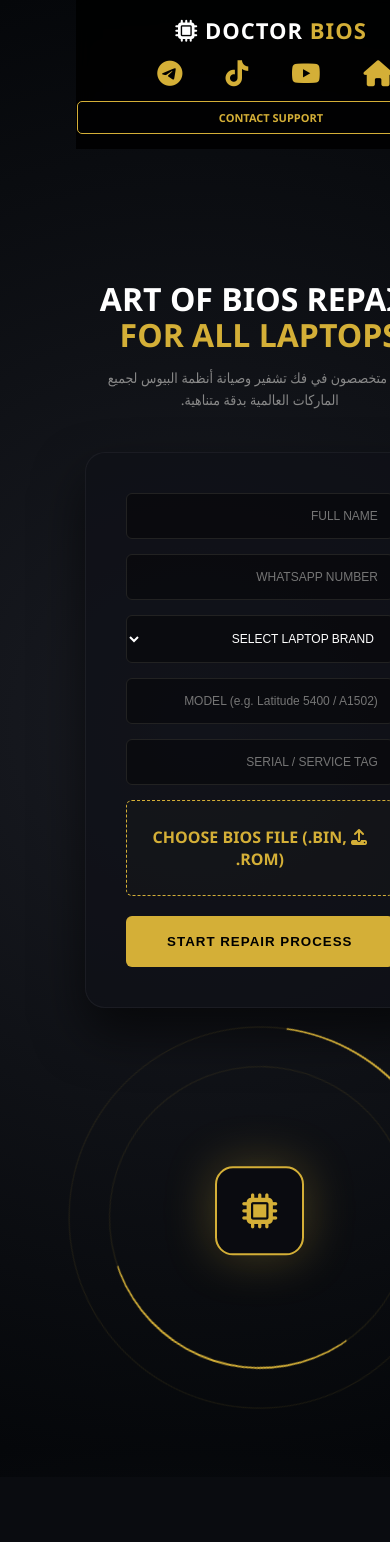
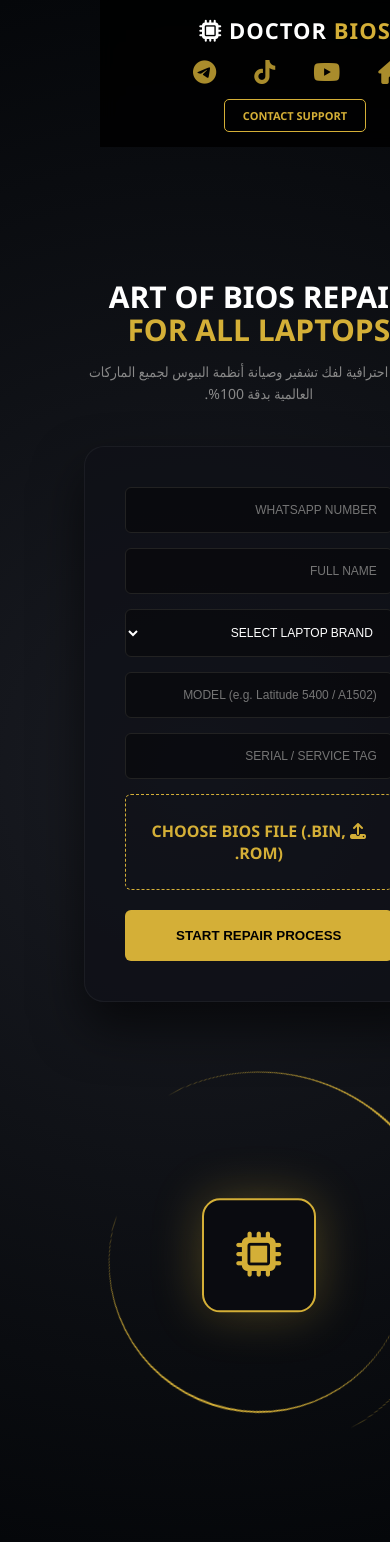
Before and after one commit to alihabosh/DoctorBIOS, a Flask app: page / in a window 390 px wide; the page is wider, and only the part inside the window is pictured. Before the commit the page ends 1408 px from the top of that part, so only its background shows below. Run offline with Flask 3, Linux system fonts and the light colour scheme.

Commit message:
Full Cinematic Diamond Update with Social Media

```diff
--- a/static/style.css
+++ b/static/style.css
@@ -1,268 +1,92 @@
-/*
-   Doctor BIOS - Official Premium CSS
-   Version: 3.0 (Final Stable & Responsive)
-*/
-
+/* Doctor BIOS - Final Premium Style */
 :root {
     --gold: #d4af37;
     --dark-bg: #05070a;
     --gold-glow: rgba(212, 175, 55, 0.3);
 }
 
-/* --- التنسيق العام --- */
 body {
-    margin: 0;
-    background: var(--dark-bg);
-    color: #fff;
+    margin: 0; background: var(--dark-bg); color: #fff;
     font-family: 'Segoe UI', Tahoma, Geneva, Verdana, sans-serif;
     overflow-x: hidden;
     background-image: radial-gradient(circle at 50% 50%, #1a1c23, #05070a);
 }
 
-/* --- الهيدر (Header) --- */
+/* الهيدر */
 .navbar {
-    display: flex;
-    justify-content: space-between;
-    align-items: center;
-    padding: 20px 8%;
-    background: rgba(0,0,0,0.85);
-    backdrop-filter: blur(10px);
-    position: fixed;
-    top: 0;
-    left: 0;
-    right: 0;
-    z-index: 1000;
+    display: flex; justify-content: space-between; align-items: center;
+    padding: 20px 8%; background: rgba(0,0,0,0.85); backdrop-filter: blur(10px);
+    position: fixed; top: 0; left: 0; right: 0; z-index: 1000;
 }
 
-.logo {
-    font-size: 22px;
-    font-weight: 900;
-    letter-spacing: 1px;
-    text-decoration: none;
-    color: #fff;
-}
+.logo { font-size: 22px; font-weight: 900; text-decoration: none; color: #fff; letter-spacing: 1px; }
 .logo span { color: var(--gold); }
 
-.nav-links {
-    display: flex;
-    list-style: none;
-    gap: 25px;
-    margin: 0;
-    padding: 0;
-}
+.nav-links { display: flex; list-style: none; gap: 25px; margin: 0; padding: 0; }
 .nav-links a {
-    color: #fff;
-    text-decoration: none;
-    font-size: 11px;
-    font-weight: bold;
-    opacity: 0.8;
-    transition: 0.3s;
-    display: flex;
-    align-items: center;
-    gap: 8px;
+    color: #fff; text-decoration: none; font-size: 11px; font-weight: bold;
+    opacity: 0.8; transition: 0.3s; display: flex; align-items: center; gap: 8px;
 }
 .nav-links a:hover { opacity: 1; color: var(--gold); }
 
 .btn-contact {
-    border: 1px solid var(--gold);
-    color: var(--gold);
-    padding: 8px 18px;
-    border-radius: 5px;
-    text-decoration: none;
-    font-size: 11px;
-    font-weight: bold;
-    transition: 0.3s;
-}
-.btn-contact:hover {
-    background: var(--gold);
-    color: #000;
+    border: 1px solid var(--gold); color: var(--gold); padding: 8px 18px;
+    border-radius: 5px; text-decoration: none; font-size: 11px; font-weight: bold;
 }
 
-/* --- الحاوية الرئيسية (Main Container) --- */
-.main-container {
-    padding: 160px 8% 80px;
-    min-height: 80vh;
-    display: flex;
-    align-items: center;
-}
-
-.content-wrapper {
-    display: flex;
-    align-items: center;
-    justify-content: space-between;
-    width: 100%;
-    gap: 60px;
-    flex-wrap: wrap;
-}
+/* الحاوية الرئيسية */
+.main-container { padding: 160px 8% 80px; display: flex; align-items: center; min-height: 80vh; }
+.content-wrapper { display: flex; width: 100%; justify-content: space-between; align-items: center; flex-wrap: wrap; gap: 60px; }
 
 .text-side { flex: 1.1; min-width: 350px; }
+h1 { font-size: 48px; font-weight: 900; line-height: 1.1; margin-bottom: 15px; text-transform: uppercase; }
+h1 span { color: var(--gold); }
+.subtitle { color: #888; font-size: 14px; max-width: 500px; margin-bottom: 40px; line-height: 1.6; }
 
-h1 {
-    font-size: 48px;
-    font-weight: 900;
-    line-height: 1.1;
-    margin-bottom: 15px;
-    text-transform: uppercase;
-}
-h1 span { color: var(--gold); }
-
-.subtitle {
-    color: #888;
-    font-size: 14px;
-    max-width: 500px;
-    margin-bottom: 40px;
-    line-height: 1.6;
-}
-
-/* --- بوابة الإرسال (Form UI) --- */
+/* الفورم وبوابة الإرسال */
 .upload-container {
-    background: rgba(15, 17, 23, 0.7);
-    padding: 40px;
-    border-radius: 20px;
-    border: 1px solid rgba(255,255,255,0.05);
-    box-shadow: 0 25px 50px rgba(0,0,0,0.6);
+    background: rgba(15, 17, 23, 0.7); padding: 40px; border-radius: 20px;
+    border: 1px solid rgba(255,255,255,0.05); box-shadow: 0 25px 50px rgba(0,0,0,0.6);
 }
 
 .input-row { display: flex; gap: 15px; }
-
 input, select {
-    width: 100%;
-    padding: 15px;
-    margin-bottom: 15px;
-    background: rgba(0,0,0,0.4);
-    border: 1px solid #222;
-    border-radius: 6px;
-    color: #fff;
-    font-size: 12px;
-    outline: none;
-    box-sizing: border-box;
-    transition: 0.3s;
+    width: 100%; padding: 15px; margin-bottom: 15px; background: rgba(0,0,0,0.4);
+    border: 1px solid #222; border-radius: 6px; color: #fff; font-size: 12px; outline: none; box-sizing: border-box;
 }
 
-input:focus, select:focus { border-color: var(--gold); }
-
 .file-upload-section {
-    border: 1px dashed var(--gold);
-    padding: 25px;
-    border-radius: 6px;
-    text-align: center;
-    margin-bottom: 20px;
-    cursor: pointer;
-    background: rgba(212, 175, 55, 0.02);
-    color: var(--gold);
-    font-weight: bold;
+    border: 1px dashed var(--gold); padding: 25px; border-radius: 6px;
+    text-align: center; margin-bottom: 20px; cursor: pointer; color: var(--gold); font-weight: bold;
 }
 
 .submit-btn {
-    width: 100%;
-    padding: 18px;
-    background: var(--gold);
-    border: none;
-    border-radius: 6px;
-    font-weight: 900;
-    cursor: pointer;
-    transition: 0.4s;
-    color: #000;
-    text-transform: uppercase;
-    letter-spacing: 1px;
-}
-.submit-btn:hover {
-    background: #fff;
-    transform: translateY(-3px);
-    box-shadow: 0 10px 20px rgba(212, 175, 55, 0.2);
+    width: 100%; padding: 18px; background: var(--gold); border: none;
+    border-radius: 6px; font-weight: 900; cursor: pointer; color: #000; text-transform: uppercase;
 }
 
-/* --- الأنيميشن (Tech Animation) --- */
-.image-side {
-    flex: 1;
-    display: flex;
-    justify-content: center;
-    position: relative;
-    min-width: 350px;
-}
-
-.tech-canvas {
-    position: relative;
-    width: 400px;
-    height: 400px;
-    display: flex;
-    justify-content: center;
-    align-items: center;
-}
-
+/* الأنيميشن */
+.tech-canvas { position: relative; width: 400px; height: 400px; display: flex; justify-content: center; align-items: center; }
 .ic-chip {
-    width: 110px;
-    height: 110px;
-    background: #0a0b10;
-    border: 2px solid var(--gold);
-    border-radius: 18px;
-    display: flex;
-    justify-content: center;
-    align-items: center;
-    font-size: 45px;
-    color: var(--gold);
-    z-index: 10;
-    box-shadow: 0 0 50px var(--gold-glow);
+    width: 110px; height: 110px; background: #0a0b10; border: 2px solid var(--gold);
+    border-radius: 18px; display: flex; justify-content: center; align-items: center;
+    font-size: 45px; color: var(--gold); z-index: 10; box-shadow: 0 0 50px var(--gold-glow);
     animation: float-ic 3s ease-in-out infinite;
 }
-
-.circuit-path {
-    position: absolute;
-    border: 1px solid rgba(212, 175, 55, 0.1);
-    border-radius: 50%;
-}
-
-.p2 {
-    width: 300px; height: 300px;
-    border-top: 2px solid var(--gold);
-    animation: spin-circle 12s linear infinite;
-}
-
-.p3 {
-    width: 380px; height: 380px;
-    border-bottom: 2px solid var(--gold);
-    animation: spin-circle 20s linear reverse infinite;
-}
+.p2 { width: 300px; height: 300px; border-top: 2px solid var(--gold); border-radius: 50%; position: absolute; animation: spin-circle 12s linear infinite; }
+.p3 { width: 380px; height: 380px; border-bottom: 2px solid var(--gold); border-radius: 50%; position: absolute; animation: spin-circle 20s linear reverse infinite; }
 
 @keyframes spin-circle { from { transform: rotate(0deg); } to { transform: rotate(360deg); } }
 @keyframes float-ic { 0%, 100% { transform: translateY(0); } 50% { transform: translateY(-20px); } }
 
-/* --- التجاوب مع الموبايل (Mobile Fix) --- */
+/* الموبايل */
 @media (max-width: 768px) {
-    .navbar {
-        width: 100% !important;
-        left: 0 !important;
-        padding: 15px 5% !important;
-        box-sizing: border-box !important;
-        flex-direction: column !important;
-        gap: 15px !important;
-    }
-
-    /* إظهار الأيقونات (تليجرام، يوتيوب، تيك توك) بقوة */
-    .nav-links {
-        display: flex !important;
-        gap: 35px !important;
-        justify-content: center !important;
-    }
-
-    .nav-links li a {
-        font-size: 0 !important; /* إخفاء النص فقط */
-        color: var(--gold) !important;
-        opacity: 1 !important;
-    }
-
-    .nav-links li a i {
-        font-size: 26px !important; /* حجم أيقونة ذهبي كبير */
-        display: block !important;
-        visibility: visible !important;
-    }
-
-    .main-container { padding-top: 260px !important; }
-    .content-wrapper { flex-direction: column !important; text-align: center !important; }
-
-    h1 { font-size: 32px !important; }
-    .tech-canvas { width: 300px !important; height: 300px !important; }
-    .ic-chip { width: 85px !important; height: 85px !important; font-size: 35px !important; }
+    .navbar { flex-direction: column; padding: 15px; gap: 15px; width: 100%; left: 0; box-sizing: border-box; }
+    .nav-links { display: flex !important; gap: 30px; }
+    .nav-links a { font-size: 0; }
+    .nav-links a i { font-size: 24px; color: var(--gold); display: block !important; }
+    .main-container { padding-top: 260px; }
+    .content-wrapper { flex-direction: column; text-align: center; }
+    h1 { font-size: 30px; }
     .input-row { flex-direction: column; gap: 0; }
-    .btn-contact { width: 100%; text-align: center; }
 }
--- a/templates/index.html
+++ b/templates/index.html
@@ -3,44 +3,36 @@
 <head>
     <meta charset="UTF-8">
     <meta name="viewport" content="width=device-width, initial-scale=1.0">
-    <title>Doctor BIOS | Premium Service</title>
-
-    <!-- مكتبة الأيقونات -->
+    <title>Doctor BIOS | All Laptops Repair</title>
     <link rel="stylesheet" href="https://cdnjs.cloudflare.com/ajax/libs/font-awesome/6.4.0/css/all.min.css">
-
-    <!-- ربط الـ CSS -->
     <link rel="stylesheet" href="{{ url_for('static', filename='style.css') }}">
 </head>
 <body>
 
     <nav class="navbar">
         <a href="/" class="logo">DOCTOR <span>BIOS</span> <i class="fas fa-microchip"></i></a>
-
         <ul class="nav-links">
             <li><a href="#"><i class="fas fa-home"></i> <span>HOME</span></a></li>
             <li><a href="#"><i class="fab fa-youtube"></i> <span>YOUTUBE</span></a></li>
             <li><a href="#"><i class="fab fa-tiktok"></i> <span>TIKTOK</span></a></li>
             <li><a href="#"><i class="fab fa-telegram"></i> <span>TELEGRAM</span></a></li>
         </ul>
-
         <a href="#" class="btn-contact">CONTACT SUPPORT</a>
     </nav>
 
     <main class="main-container">
         <div class="content-wrapper">
-
             <div class="text-side">
                 <h1>ART OF BIOS REPAIR<br><span>FOR ALL LAPTOPS</span></h1>
-                <p class="subtitle">نحن متخصصون في فك تشفير وصيانة أنظمة البيوس لجميع الماركات العالمية بدقة متناهية.</p>
+                <p class="subtitle">خدمات احترافية لفك تشفير وصيانة أنظمة البيوس لجميع الماركات العالمية بدقة 100%.</p>
 
                 <div class="upload-container">
                     <form action="/upload" method="POST" enctype="multipart/form-data">
                         <div class="input-row">
+                            <input type="text" name="whatsapp" placeholder="WHATSAPP NUMBER" required>
                             <input type="text" name="full_name" placeholder="FULL NAME" required>
-                            <input type="text" name="whatsapp" placeholder="WHATSAPP NUMBER" required>
                         </div>
 
-                        <!-- قائمة شاملة لكل أنواع اللابتوبات -->
                         <select name="laptop_brand" required>
                             <option value="" disabled selected>SELECT LAPTOP BRAND</option>
                             <option value="hp">HP (Pavilion, EliteBook, ProBook)</option>
@@ -53,9 +45,7 @@
                             <option value="msi">MSI GAMING</option>
                             <option value="samsung">SAMSUNG</option>
                             <option value="microsoft">MICROSOFT SURFACE</option>
-                            <option value="fujitsu">FUJITSU</option>
-                            <option value="razer">RAZER BLADE</option>
-                            <option value="other">OTHER BRANDS / CUSTOM</option>
+                            <option value="other">OTHER BRANDS</option>
                         </select>
 
                         <input type="text" name="model" placeholder="MODEL (e.g. Latitude 5400 / A1502)" required>
@@ -63,9 +53,7 @@
 
                         <div class="file-upload-section" onclick="document.getElementById('bios-file').click()">
                             <input type="file" id="bios-file" name="bios_file" style="display:none" required>
-                            <label for="bios-file" class="file-label">
-                                <i class="fas fa-upload"></i> CHOOSE BIOS FILE (.BIN, .ROM)
-                            </label>
+                            <label for="bios-file"><i class="fas fa-upload"></i> CHOOSE BIOS FILE (.BIN, .ROM)</label>
                         </div>
 
                         <button type="submit" class="submit-btn">START REPAIR PROCESS</button>
@@ -75,13 +63,11 @@
 
             <div class="image-side">
                 <div class="tech-canvas">
-                    <div class="circuit-path p1"></div>
-                    <div class="circuit-path p2"></div>
-                    <div class="circuit-path p3"></div>
+                    <div class="p2"></div>
+                    <div class="p3"></div>
                     <div class="ic-chip"><i class="fas fa-microchip"></i></div>
                 </div>
             </div>
-
         </div>
     </main>
 
```
